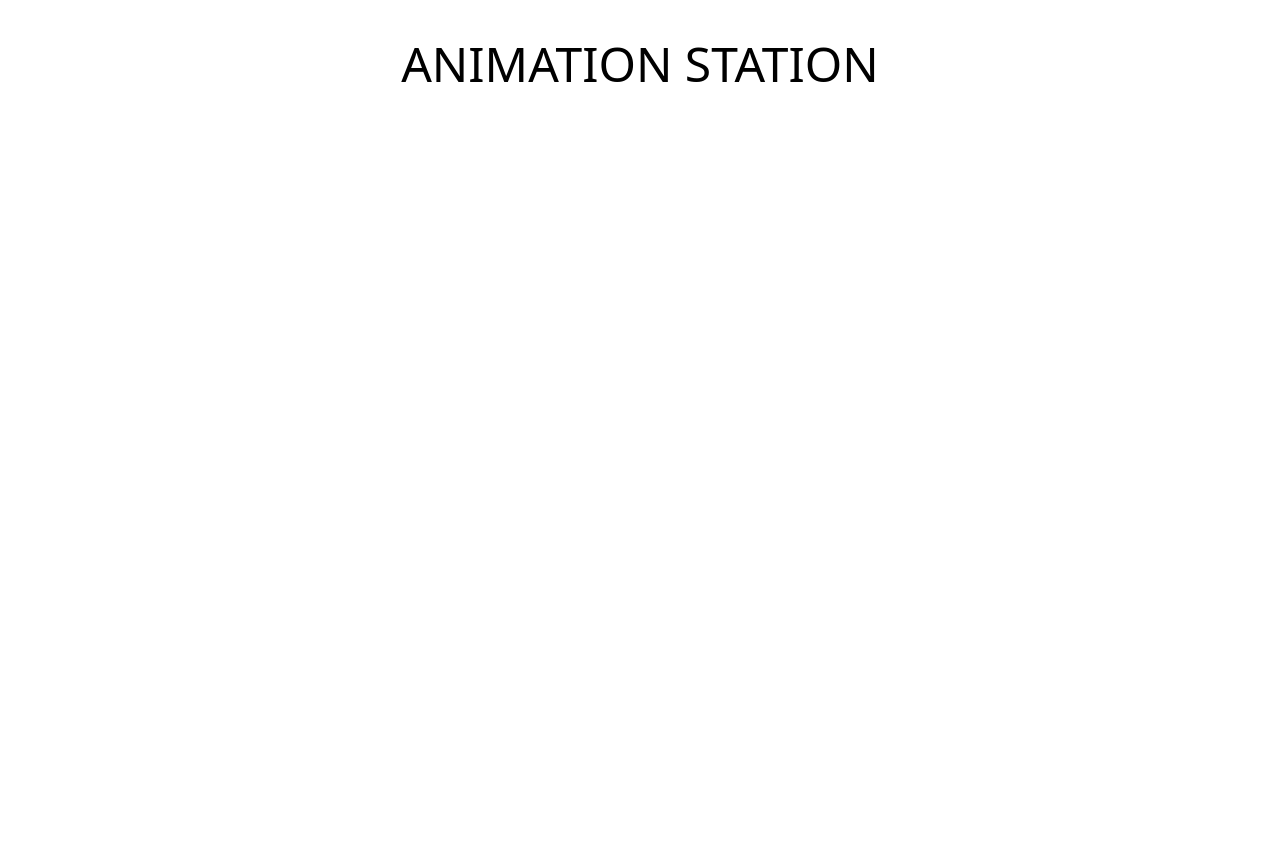
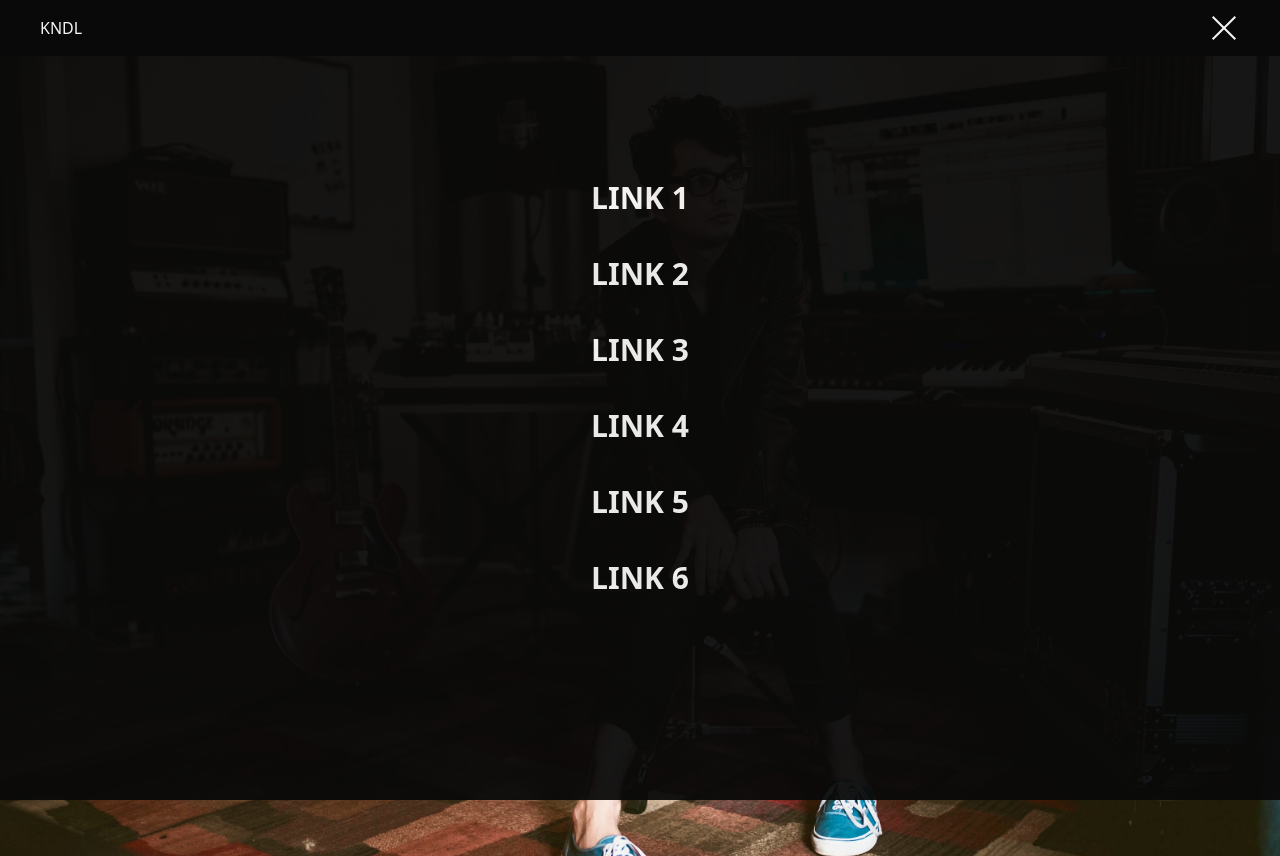
Before and after one commit to jxhnkndl/animated-navbar, a React (Vite) app: page / in a window 1280 px wide. Before the commit the page ends 800 px from the top, so only its background shows below. Built offline with nearby package versions, Linux system fonts and the light colour scheme.

Commit message:
create animated navbar emerging from bottom of screen

```diff
--- a/src/App.jsx
+++ b/src/App.jsx
@@ -1,7 +1,11 @@
+import Hero from "./components/Hero"
+import FromBottom from "./components/FromBottom"
+
 function App() {
   return (
-    <div className="mt-10">
-      <h1 className="text-5xl text-center">ANIMATION STATION</h1>
+    <div className="">
+      <FromBottom />
+      <Hero />
     </div>
   )
 }
--- /dev/null
+++ b/src/components/FromBottom.jsx
@@ -0,0 +1,59 @@
+import { useState } from 'react';
+
+export default function FromBottom() {
+  const [isOpen, setIsOpen] = useState(true);
+
+  return (
+    <>
+      <div className="bg-neutral-950 flex justify-between items-center px-4 lg:px-10 py-4 mx-0">
+        <p className="text-stone-100 z-10">KNDL</p>
+        <div className="space-y-2 z-10" onClick={() => setIsOpen(!isOpen)}>
+          <span
+            class={`block w-8 h-0.5 bg-stone-100 ${
+              isOpen ? 'rotate-45 translate-y-2.5' : 'rotate-0 translate-y-0'
+            } ease-in-out duration-200`}
+          ></span>
+          <span
+            class={`block w-8 h-0.5 bg-stone-100 ${
+              isOpen ? 'opacity-0' : 'opacity-100'
+            } ease-in-out duration-200`}
+          ></span>
+          <span
+            class={`block w-8 h-0.5 bg-stone-100 ${
+              isOpen
+                ? '-rotate-45 -translate-y-2.5'
+                : 'rotate-0 translate-y-0'
+            } ease-in-out duration-200`}
+          ></span>
+        </div>
+      </div>
+
+      <aside
+        className={`flex flex-col items-center justify-center h-full w-full top-0 right-0 fixed bg-neutral-950 px-4 lg:px-10 py-4 z-0 ${
+          isOpen ? 'translate-y-0 opacity-95' : 'translate-y-full opacity-100'
+        } ease-in-out duration-200 `}
+      >
+        <ul className="w-[75%] text-center">
+          <li className="text-stone-100 text-3xl font-semibold py-2 mb-6">
+            LINK 1
+          </li>
+          <li className="text-stone-100 text-3xl font-semibold py-2 mb-6">
+            LINK 2
+          </li>
+          <li className="text-stone-100 text-3xl font-semibold py-2 mb-6">
+            LINK 3
+          </li>
+          <li className="text-stone-100 text-3xl font-semibold py-2 mb-6">
+            LINK 4
+          </li>
+          <li className="text-stone-100 text-3xl font-semibold py-2 mb-6">
+            LINK 5
+          </li>
+          <li className="text-stone-100 text-3xl font-semibold py-2 mb-6">
+            LINK 6
+          </li>
+        </ul>
+      </aside>
+    </>
+  );
+}
--- /dev/null
+++ b/src/components/Header.jsx
@@ -0,0 +1,5 @@
+// export default function Header() {
+//   return (
+
+//   );
+// }
```
